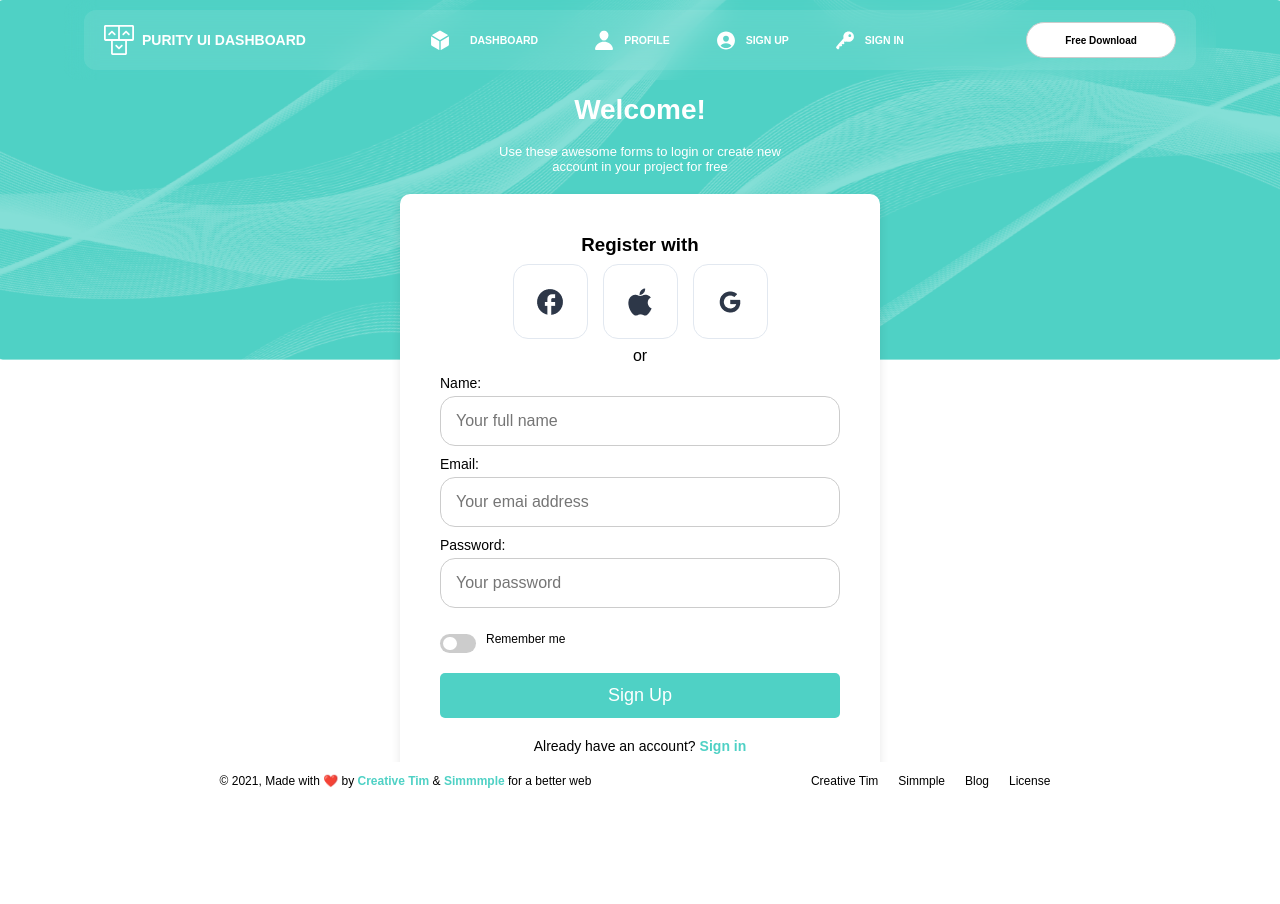
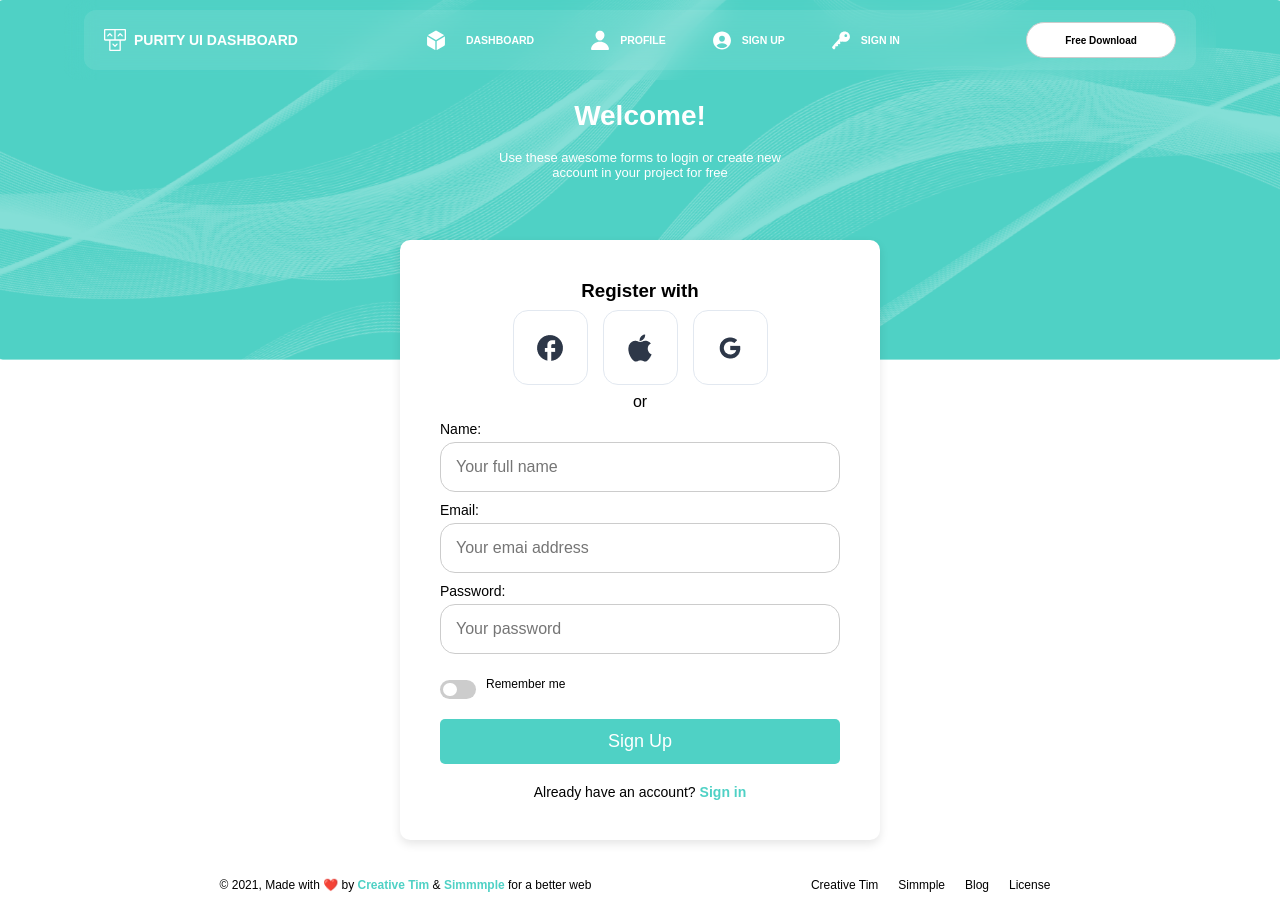
Before and after one commit to msMukesh/chakra-admin-dashboard, a React (Vite) app: page / in a window 1280 px wide. Before the commit the page ends 800 px from the top, so only its background shows below. Built offline with nearby package versions, Linux system fonts and the light colour scheme.

Commit message:
footer allignment corrected

```diff
--- a/src/App.css
+++ b/src/App.css
@@ -6,41 +6,31 @@ html, body {
     flex-direction: column;
 }
 
-/* Make sure the container takes full height */
+/* Main container to ensure full height */
 .app-container {
     display: flex;
     flex-direction: column;
-    min-height: 100vh; /* Ensures the content area stretches */
+    min-height: 100%;
+    gap:8px;
 }
 
 /* Content area grows to push footer down */
 .main-content {
-    /* display:block; */
-    flex: 1;
-    min-height: 90vh;
+    /* flex: 1; */
     display: flex;
     flex-direction: column;
-    align-items: center; /* Centers everything vertically */
-    flex-grow: 1; /* Pushes the footer down */
-
-    padding-bottom: 18px; /* Prevents content from touching footer */
-    overflow: auto; /* Allows content overflow to be handled */
+    align-items: center;
+    justify-content: flex-start;
     width: 100%;
-}
-
-
-.footerplace {
-    /* width: 100%;
-    margin-top: auto;
-    position: relative; */
-
+    padding-bottom: 18px; /* Prevents content from touching the footer */
+    overflow: auto; /* Handles content overflow */
 
 }
 
-
-
-
-/* .footerplace{
-display: block;
-margin-top: 60px;
-} */
+/* Footer stays at the bottom */
+.footerplace {
+    width: 100%;
+    position: relative;
+    bottom: 0;
+    margin-top: 20px; /* Pushes the footer to the bottom only when needed */
+}
--- a/src/components/Footermenu/Footer.css
+++ b/src/components/Footermenu/Footer.css
@@ -1,8 +1,9 @@
+
 .footer{
-    position: relative;
+    position: absolute;
     width: 100%;
     bottom: 0;
-        text-align: center;
+    text-align: center;
     display: flex;
     justify-content: space-evenly;
     align-items: center;
--- a/src/components/apptoolbar/Apptoolbar.css
+++ b/src/components/apptoolbar/Apptoolbar.css
@@ -1,66 +1,60 @@
-
-.toolbar-container{
-    /* height: calc(100vh - 60px); */
+.toolbar-container {
     height: 60px;
-    /* background-color: rgb(223, 223, 38); */
     width: 100%;
     display: flex;
-    flex-direction: row;
     justify-content: flex-end;
     align-items: center;
     padding-right: 30px;
 }
-.tool-menu{
+
+.tool-menu {
     display: flex;
-    flex-direction: row;
-    justify-content: center;
     align-items: center;
-
 }
 
-.tool-element{
+.tool-element {
     margin-left: 18px;
     width: 12px;
     height: 12px;
 }
 
-.search{
-    --padding:14px;
-
+.search {
+    display: flex;
+    align-items: center;
     max-width: 200px;
     height: 40px;
-    display: flex;
-    align-items: center;
-    padding:14px;
+    padding: 14px;
     border-radius: 28px;
     background: #FFFFFF;
+    border: 0.5px solid #E2E8F0;
     transition: background 0.25s;
-    border: 0.5px solid #E2E8F0;
 }
-.search-input{
-    font-size:16px;
-    color: #333333;
+
+.search-input {
+    flex: 1;
+    font-size: 16px;
+    color: #333;
     margin-left: 14px;
-    outline:none;
-    border:none;
+    border: none;
+    outline: none;
     background: transparent;
-    flex:1;
+}
 
-}
 .search-input::placeholder,
-.search-icon{
-    color:#A0AEC0;
+.search-icon {
+    color: #A0AEC0;
     font-size: 12px;
     font-weight: 400;
 }
 
-.toolbar-signin-conainer{
- display: flex;
- justify-content: center;
- align-items: center;
+.toolbar-signin-container {
+    display: flex;
+    align-items: center;
+    justify-content: center;
 }
-.signin-txt{
+
+.signin-txt {
     font-size: 12px;
     font-weight: 700;
-    color:#718096;
+    color: #718096;
 }
--- a/src/components/apptoolbar/Apptoolbar.jsx
+++ b/src/components/apptoolbar/Apptoolbar.jsx
@@ -3,8 +3,8 @@ import "./Apptoolbar.css"
 import notificationicon from "../../assets/apptoolbar/notification.svg";
 import settings from "../../assets/apptoolbar/settings.svg";
 import signinperson from "../../assets/apptoolbar/persongrey.svg";
-
 import searchicon from "../../assets/apptoolbar/searchicon.svg";
+import { Link } from "react-router-dom";
 
 function Apptoolbar() {
   return (
@@ -18,7 +18,7 @@ function Apptoolbar() {
 
     <div className='toolbar-signin-conainer'>
     <img className="tool-element" src={signinperson} alt="signin icon" />
-        <span className='signin-txt'>Sign In</span>
+        <span className='signin-txt'><Link to="/signin" className="signinlink">Sign In </Link></span>
     </div>
 
     <img className="tool-element" src={notificationicon} alt="notification icon" />
--- a/src/components/navbar/Navbar.css
+++ b/src/components/navbar/Navbar.css
@@ -109,3 +109,8 @@
 .freeDownload:hover {
     background-color: #ddd;
 }
+
+.signinlink {
+    text-decoration: none; /* Removes underline */
+    color: inherit; /* Uses the parent element's text color */
+}
--- a/src/components/sidepannel/Sidepanel.css
+++ b/src/components/sidepannel/Sidepanel.css
@@ -9,7 +9,6 @@
     width: 250px;
     position: relative; /* Keeps it inside dashboard */
     left: 0;
-    overflow-y: auto; /* Allows scrolling */
 }
 
 .nav-head {
@@ -23,7 +22,7 @@
     font-weight: 700;
     line-height: 21px;
 }
-.nav-head img{
+.nav-name img{
     width: 22px;
     height: 22px;
 }
--- a/src/pages/signin/Signin.css
+++ b/src/pages/signin/Signin.css
@@ -9,6 +9,7 @@
   body {
     margin: 0;
     padding: 0;
+    min-height: 100vh;
     height: 100%;
     font-family: Arial, sans-serif;
   }
@@ -17,7 +18,7 @@
     align-items: center;  /* Vertically centers content */
     justify-content: center;  /* Horizontally centers content */
     width: 100%;
-    height: 86vh;  /* Full-screen height */
+    height: 91vh;  /* Full-screen height */
     overflow: hidden; /* Prevents overflow of content */
   }
 
--- a/src/pages/signup/Signup.css
+++ b/src/pages/signup/Signup.css
@@ -7,10 +7,18 @@
 body {
   font-family: "Helvetica", Arial, sans-serif;
   width: 100%;
-  height: 100vh;
-
+  height: 100%;
+  min-height: 100vh;
 }
 
+.signup-container{
+  display: flex;
+  flex-direction: column;
+  align-items: center;  /* Vertically centers content */
+  justify-content: center;  /* Horizontally centers content */
+  width: 100%;
+  height: 100%;
+}
   .signup-bg{
     width: 100%;
     height: 45vh;
@@ -19,15 +27,14 @@ body {
     background-position: center;
     background-repeat: no-repeat;
     display: flex;
+    flex-direction: column;
     justify-content: center;
     align-items: center;
-    position: relative;
-    padding-bottom: 60px; /* Prevents footer overlap */
    }
 
    .welcome{
     position: absolute;
-    top: 26%;
+    top:100px;
     color:rgb(255, 255, 255);
     display: flex;
     align-items: center;
@@ -52,17 +59,17 @@ body {
 
    }
 
-.addUser {
-    position: absolute;
-    top:54%;
+   .addUser {
+    display: block;
     min-width: 480px;
     max-width: 600px;
     background-color: white;
     padding: 40px;
     border-radius: 10px;
     box-shadow: 0px 4px 10px rgba(0, 0, 0, 0.1);
-    margin-bottom: 20px; /* Adds spacing between the form and footer */
-  }
+    margin-top: -120px; /* Reserves space for other elements above */
+    margin-bottom: 18px; /* Spacing between the form and footer */
+}
 
   .head{
     display: flex;
--- a/src/pages/signup/Signup.jsx
+++ b/src/pages/signup/Signup.jsx
@@ -11,7 +11,9 @@ import Togglebutton from "../../components/togglebutton/togglebutton";
 function Signup() {
   return (
   <>
+  <div className="signup-container">
     <div className="signup-bg">
+    </div>
     <div className="welcome">
       <h3>Welcome!</h3>
       <br/>
@@ -58,8 +60,8 @@ function Signup() {
       </div>
 
     </div>
+
     </div>
-
     </>
   );
 }
```
